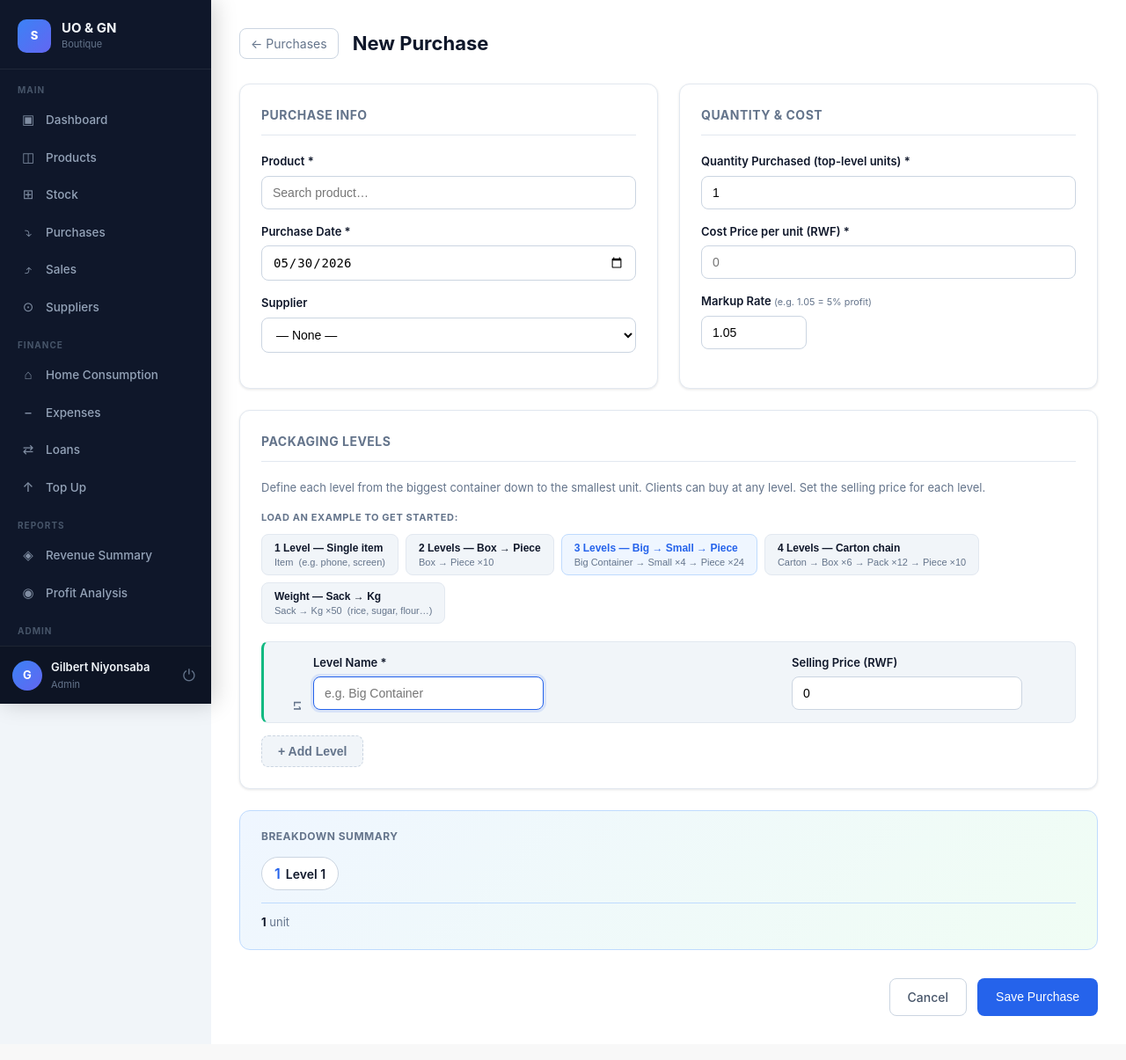
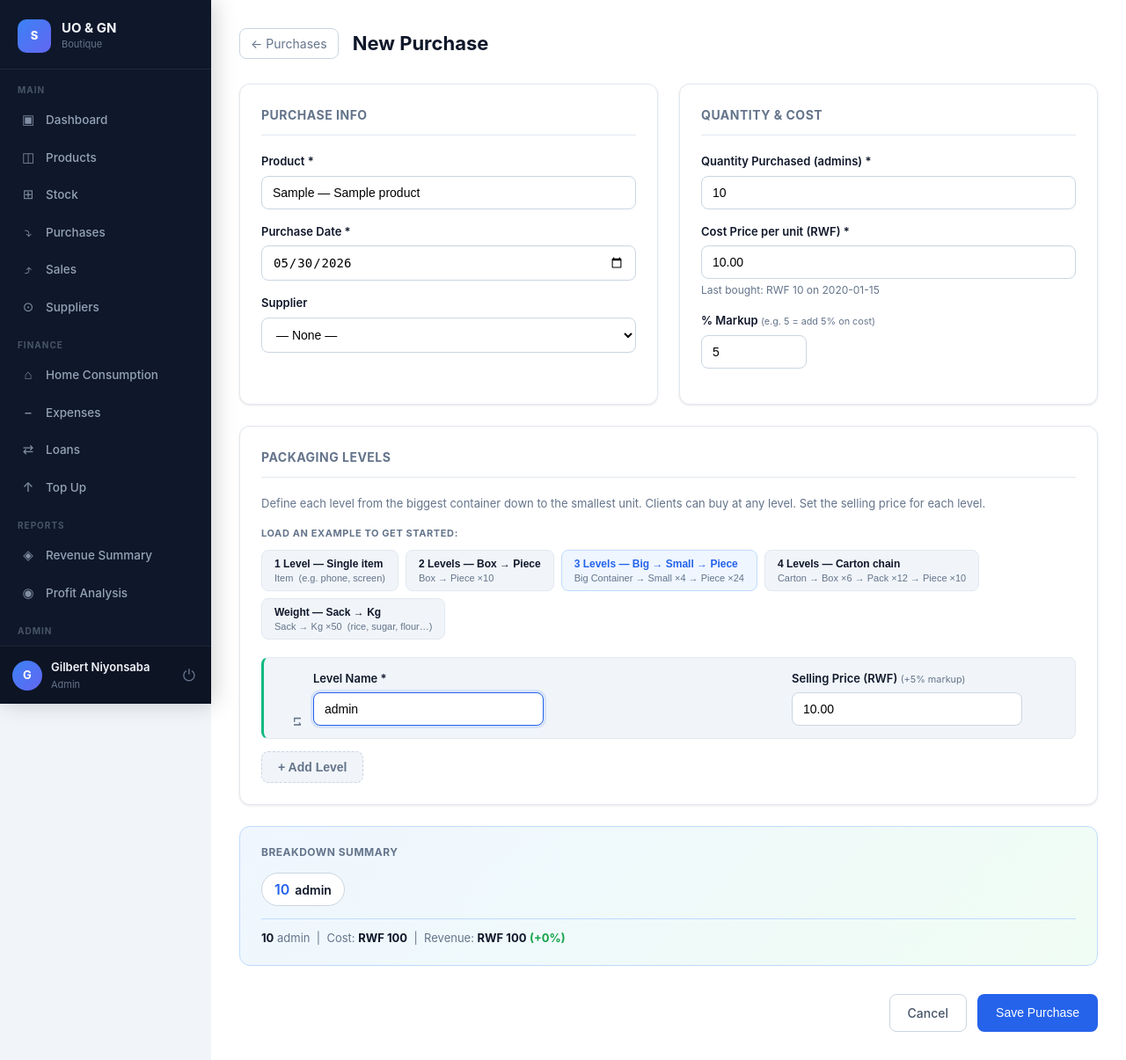
Before and after one commit to GilbertFromRwanda/smart_stock, a PHP site: page /new-purchase.php?repeat=1 in a window 1280 px wide. Shown: the whole page at 88% size. Before the commit the page ends 1155 px from the top, so only its background shows below. Run offline with PHP 8.4, Linux system fonts and the light colour scheme; a user stored in the database is signed in; tables that the repository leaves empty hold one stand-in row (values such as "Sample post").

Commit message:
fix and make purchase be easy

```diff
--- a/new-purchase.php
+++ b/new-purchase.php
@@ -12,6 +12,34 @@ mysqli_query($conn, "CREATE TABLE IF NOT EXISTS `purchase_levels` (
     `selling_price`  DECIMAL(10,2) NOT NULL DEFAULT 0,
     INDEX (`purchase_id`)
 ) ENGINE=InnoDB DEFAULT CHARSET=utf8mb4 COLLATE=utf8mb4_general_ci");
+
+// ── AJAX: last purchase cost hint ────────────────────────────────────────────
+if (isset($_GET['action']) && $_GET['action'] === 'last_purchase') {
+    header('Content-Type: application/json');
+    $pid = (int)($_GET['product_id'] ?? 0);
+    $r = $pid ? mysqli_fetch_assoc(mysqli_query($conn,
+        "SELECT purchase_date, cost_price FROM purchases WHERE product_id = $pid ORDER BY id DESC LIMIT 1"
+    )) : null;
+    echo json_encode($r ?: null);
+    exit;
+}
+
+// ── Repeat purchase: pre-load previous purchase data ─────────────────────────
+$repeat_data = null;
+if (isset($_GET['repeat'])) {
+    $rep_id = (int)$_GET['repeat'];
+    $rep = mysqli_fetch_assoc(mysqli_query($conn, "
+        SELECT pu.*, pr.name AS product_name, pr.category
+        FROM purchases pu JOIN products pr ON pu.product_id = pr.id
+        WHERE pu.id = $rep_id
+    "));
+    if ($rep) {
+        $rep_levels = [];
+        $lq = mysqli_query($conn, "SELECT * FROM purchase_levels WHERE purchase_id = $rep_id ORDER BY level_order");
+        if ($lq) while ($l = mysqli_fetch_assoc($lq)) $rep_levels[] = $l;
+        $repeat_data = ['purchase' => $rep, 'levels' => $rep_levels];
+    }
+}
 
 // ── AJAX handler ─────────────────────────────────────────────────────────────
 if ($_SERVER['REQUEST_METHOD'] === 'POST') {
@@ -350,11 +378,12 @@ while ($r = mysqli_fetch_assoc($suppliers_r)) $suppliers[] = $r;
                         <label>Cost Price per unit (RWF) *</label>
                         <input type="text" name="cost_price" id="cost_price" min="0" step="1"
                                placeholder="0" oninput="updateSummary();suggestPrices()">
+                        <div id="last-purchase-hint" style="font-size:12px;color:var(--secondary);margin-top:4px;min-height:16px;"></div>
                     </div>
 
                     <div class="form-group">
-                        <label for="suggest_rate">Markup Rate <small style="color:var(--secondary);font-weight:400;">(e.g. 1.05 = 5% profit)</small></label>
-                        <input type="text" id="suggest_rate" value="1.05" style="max-width:120px;"
+                        <label for="suggest_rate">% Markup <small style="color:var(--secondary);font-weight:400;">(e.g. 5 = add 5% on cost)</small></label>
+                        <input type="text" id="suggest_rate" value="5" style="max-width:120px;"
                                oninput="suggestPrices()">
                     </div>
                 </div>
@@ -520,8 +549,23 @@ function submitPurchase() {
         search.value = o.textContent.trim();
         dropdown.classList.remove('open');
         hlIdx = -1;
+        fetchLastPurchase(o.dataset.value);
     }
 })();
+
+function fetchLastPurchase(productId) {
+    var hint = document.getElementById('last-purchase-hint');
+    hint.textContent = '';
+    if (!productId) return;
+    fetch('new-purchase.php?action=last_purchase&product_id=' + encodeURIComponent(productId))
+        .then(function(r) { return r.json(); })
+        .then(function(d) {
+            if (d && d.cost_price) {
+                hint.textContent = 'Last bought: RWF ' + parseInt(d.cost_price).toLocaleString() + ' on ' + d.purchase_date;
+            }
+        })
+        .catch(function() {});
+}
 
 // ── Level builder ─────────────────────────────────────────────────────────────
 var levelCount = 0;
@@ -612,7 +656,8 @@ function updateLabels() {
 function suggestPrices() {
     var cost = parseFloat(document.getElementById('cost_price').value) || 0;
     if (cost <= 0) return;
-    var rate = parseFloat(document.getElementById('suggest_rate').value) || 1;
+    var pct = parseFloat(document.getElementById('suggest_rate').value) || 0;
+    var rate = 1 + pct / 100;
     if (rate <= 0) return;
     var rows = document.getElementById('levelsContainer').querySelectorAll('.level-row');
     var divisor = 1;
@@ -626,10 +671,8 @@ function suggestPrices() {
             priceInput.value = Math.round(cost / divisor * rate);
         }
     });
-    // Update label hints on all level price fields
-    var pct = Math.round((rate - 1) * 100);
     document.querySelectorAll('.level-price-hint').forEach(function(el) {
-        el.textContent = '×' + rate.toFixed(2) + ' (' + (pct >= 0 ? '+' : '') + pct + '%)';
+        el.textContent = pct !== 0 ? '(+' + pct + '% markup)' : '';
     });
 }
 
@@ -661,10 +704,18 @@ function updateSummary() {
     var topName   = rows[0].querySelector('input[name="level_name[]"]').value.trim() || 'unit';
     var botName   = rows[rows.length-1].querySelector('input[name="level_name[]"]').value.trim() || 'piece';
 
+    var lastPriceInput = rows[rows.length - 1].querySelector('input[name="level_price[]"]');
+    var lastPrice    = parseFloat(lastPriceInput ? lastPriceInput.value : 0) || 0;
+    var totalRevenue = running * lastPrice;
+    var profit       = totalRevenue - totalCost;
+    var profitPct    = totalCost > 0 ? Math.round(profit / totalCost * 100) : 0;
+    var profitColor  = profit >= 0 ? '#16a34a' : '#dc2626';
+
     total.innerHTML =
         '<strong>' + qty.toLocaleString() + '</strong> ' + escHtml(topName) +
         (rows.length > 1 ? ' = <strong>' + running.toLocaleString() + '</strong> ' + escHtml(botName) : '') +
-        (totalCost > 0 ? ' &nbsp;|&nbsp; Total cost: <strong>RWF ' + totalCost.toLocaleString() + '</strong>' : '');
+        (totalCost > 0 ? ' &nbsp;|&nbsp; Cost: <strong>RWF ' + totalCost.toLocaleString() + '</strong>' : '') +
+        (totalRevenue > 0 ? ' &nbsp;|&nbsp; Revenue: <strong>RWF ' + Math.round(totalRevenue).toLocaleString() + '</strong> <span style="color:' + profitColor + ';font-weight:700;">(' + (profit >= 0 ? '+' : '') + profitPct + '%)</span>' : '');
 }
 
 function escHtml(s) {
@@ -726,6 +777,42 @@ function loadPreset(key, btn) {
 }
 
 addLevel();
+
+<?php if ($repeat_data): ?>
+(function() {
+    var d = <?= json_encode($repeat_data) ?>;
+    var p = d.purchase;
+    var lvls = d.levels;
+
+    document.getElementById('product_id').value = p.product_id;
+    document.getElementById('product_search').value =
+        (p.category ? p.category + ' — ' : '') + p.product_name;
+    document.getElementById('quantity').value = p.quantity;
+    document.getElementById('cost_price').value = p.cost_price;
+
+    var container = document.getElementById('levelsContainer');
+    container.innerHTML = '';
+    levelCount = 0;
+
+    lvls.forEach(function(lvl, i) {
+        addLevel();
+        var rows = container.querySelectorAll('.level-row');
+        var row  = rows[rows.length - 1];
+        row.querySelector('input[name="level_name[]"]').value = lvl.level_name;
+        if (i > 0) {
+            var qInput = row.querySelector('input[name="level_qty[]"]');
+            if (qInput) qInput.value = lvl.qty_per_parent;
+        }
+        var pInput = row.querySelector('input[name="level_price[]"]');
+        if (pInput) { pInput.value = lvl.selling_price; pInput.dataset.edited = '1'; }
+    });
+
+    updateSummary();
+    updateLabels();
+    fetchLastPurchase(p.product_id);
+    showToast('Pre-filled from previous purchase — adjust as needed.', 'success');
+})();
+<?php endif; ?>
 </script>
 </body>
 </html>
--- a/purchases.php
+++ b/purchases.php
@@ -325,6 +325,7 @@ if (!empty($all_rows)) {
                                     data-retail-price="<?php echo $row['retail_price']; ?>"
                                     data-date="<?php echo date('Y-m-d', strtotime($row['purchase_date'])); ?>"
                                     onclick="openEditPurchase(this)">Edit</button>
+                                <a href="new-purchase.php?repeat=<?= $row['id'] ?>" class="btn btn-sm btn-primary" style="margin-left:4px;">Repeat</a>
                             </td>
                         </tr>
                         <?php
```
